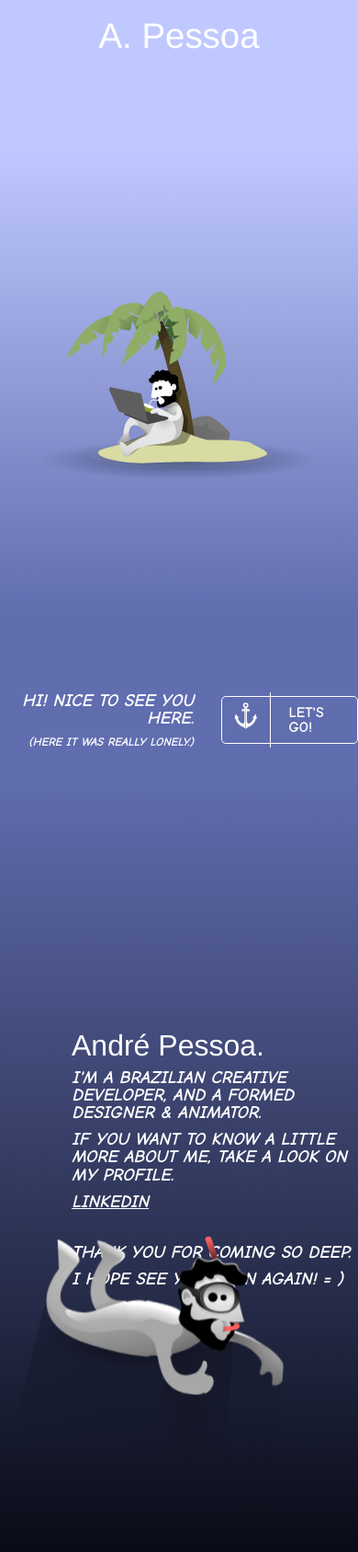
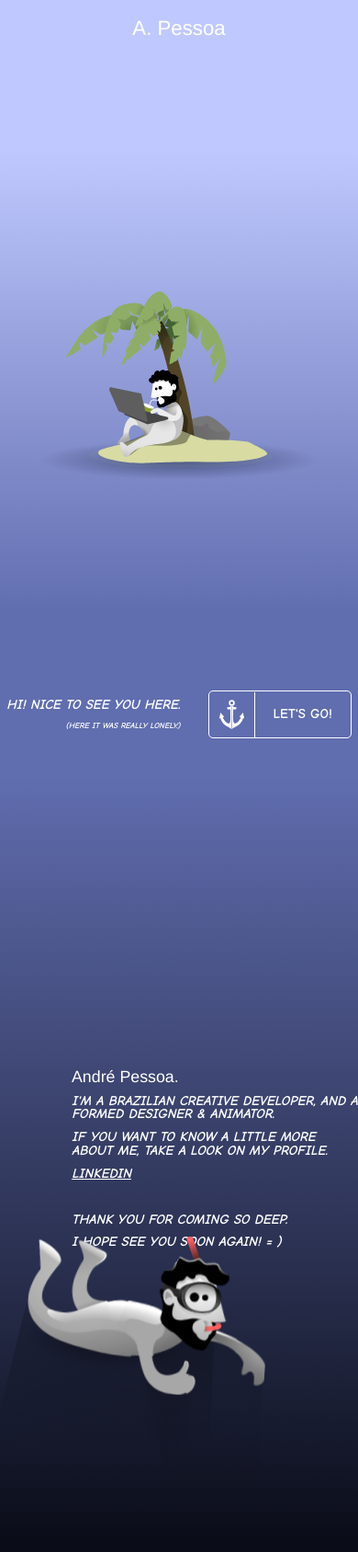
Before and after one commit to AndrePessoa/apessoa-site, a PHP site: page / in a window 390 px wide. Shown: the whole page at 92% size. Run offline with PHP 8.4, Linux system fonts and the light colour scheme; some libraries are stand-ins or nearby versions; some web fonts are replaced.

Commit message:
Fonte responsiva

```diff
--- a/public/resources/style.css
+++ b/public/resources/style.css
@@ -7,6 +7,7 @@ body {
   background-repeat: no-repeat;
   min-height: 100vh;
   height: 200vh;
+  font-size: calc(14px + (26 - 14) * ((100vw - 300px) / (1600 - 300)));
 }
 
 section:nth-child(1){ z-index: 10; }
@@ -19,7 +20,7 @@ h1 {
   color: white;
   font-family: 'Bowlby One SC', Helvetica, sans-serif;
   text-align: center;
-  font-size: 2.4em;
+  font-size: 1.5em;
   margin: 20px 0;
 }
 
@@ -27,7 +28,7 @@ h2 {
   width: 100%;
   color: white;
   font-family: 'Bowlby One SC', Helvetica, sans-serif;
-  font-size: 2em;
+  font-size: 1.2em;
 }
 
 a{
@@ -41,18 +42,18 @@ p {
   width: 100%;
   color: white;
   font-family: 'Comic Neue', Helvetica, sans-serif;
-  font-size: 1.2em;
+  font-size: 1em;
   margin: 10px 0;
 }
 
 p.small {
-  font-size: .8em;
+  font-size: .6em;
 }
 
 #bottombar{
   position: absolute;
   bottom: 0;
-  margin: 20px 0;
+  margin: 0 0 40px;
   display: flex;
   flex-direction: row;
   align-items: center;
@@ -88,10 +89,11 @@ p.small {
 
 #godown .anchor {
   position: relative;
-  height: 50px;
-  width: 40px;
+  height: 35px;
+  width: 35px;
   border-right: 1px solid;
-  padding: 10px 10px 0px;
+  padding: 7px 7px;
+
 }
 
 #godown .anchor svg {
@@ -119,10 +121,11 @@ p.small {
 #island #Layer_5 {
   transform-origin: 41% 15%;
 }
+
 #driving{
   position: absolute;
   bottom: 0;
-  left: 5vw;
+  left: 0;
   width: 80vw;
   max-width: 350px;
   max-height: 70vh;
@@ -133,11 +136,11 @@ p.small {
   transform-origin: center 20%;
 }
 
-
 section {
   position: relative;
   background: linear-gradient(180deg, rgba(192,201,255,1) 19%, rgb(96 109 175) 79%);
   min-height: 100vh;
+  min-height: calc(var(--vh, 1vh) * 100);
   min-width: 100vw;
   display: flex;
   align-items: center;
@@ -151,6 +154,14 @@ section:nth-child(2){
 #info {
   padding-left: 20vw;
 }
+
+
+@media screen and (min-width: 1440px) {
+  #driving{
+    left: 5vw;
+  }
+}
+
 
 @keyframes anchor {
   0% {
```
